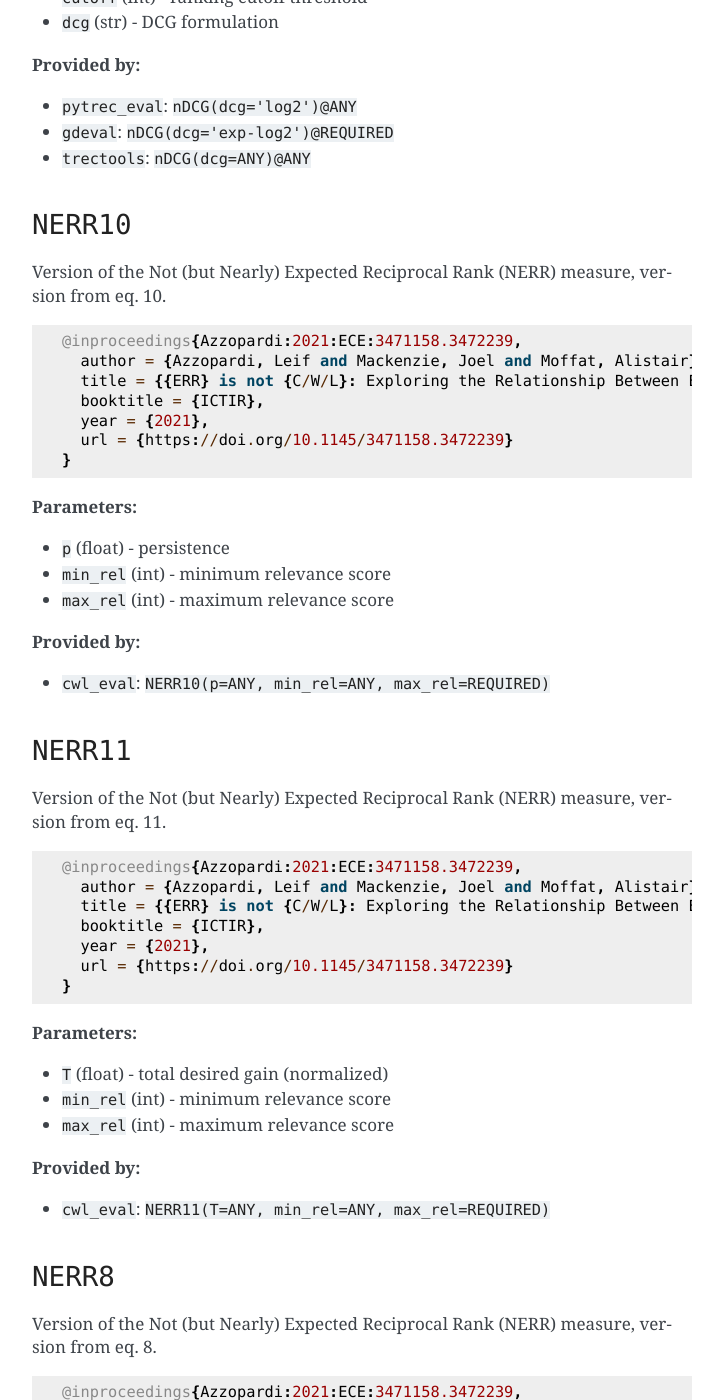
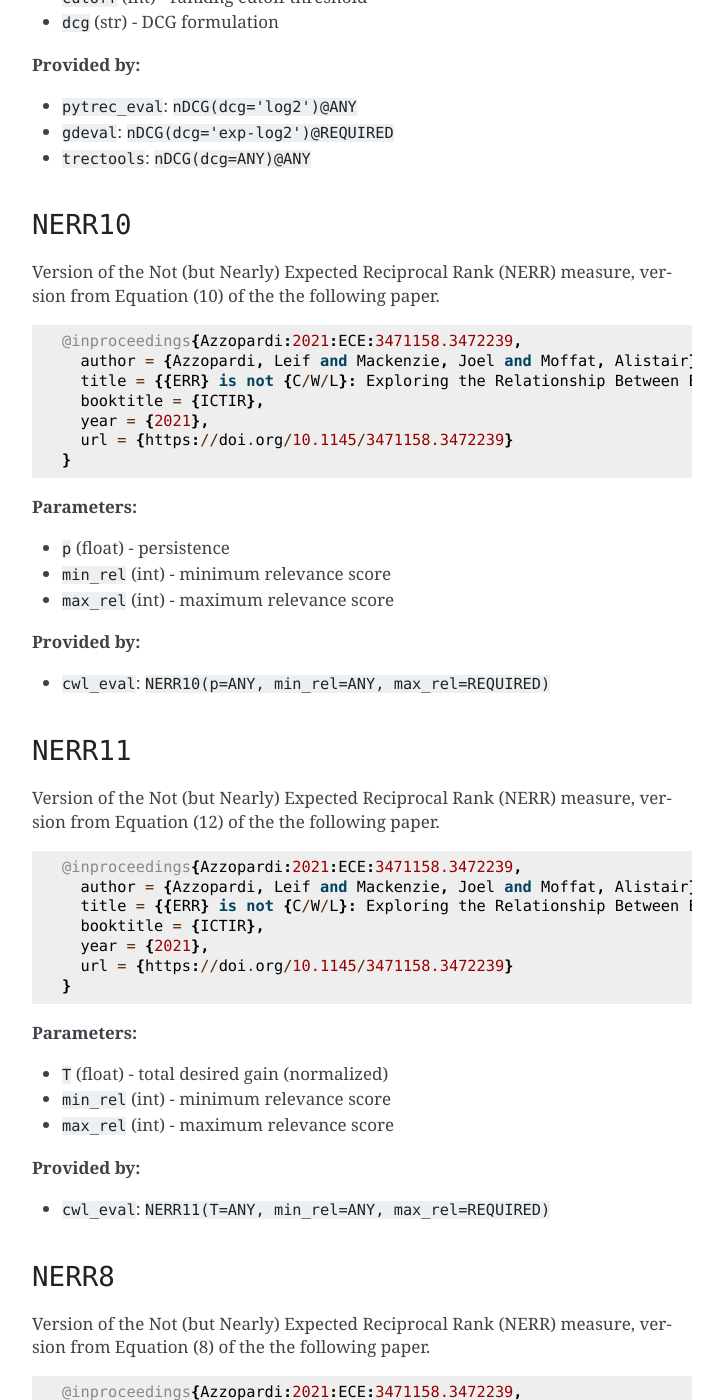
Before and after one commit to terrierteam/ir_measures, a Sphinx documentation site: the page built from docs/measures.rst, in a window 1280 px wide and 1400 px high, scrolled down 4122 px. Shown: the whole window, without its empty margins (388-1111 px from the left). Built offline with Sphinx 7.4.7, drawn with Linux system fonts in a browser that asks for light colours; some of the changed text lies outside the part shown.

Commit message:
regenerated documentation

```diff
--- a/docs/measures.rst
+++ b/docs/measures.rst
@@ -239,7 +239,7 @@ It is normalized wrt. the Ideal NDCG, i.e. documents ranked in descending order
 -------------------------
 
 
-Version of the Not (but Nearly) Expected Reciprocal Rank (NERR) measure, version from eq. 10.
+Version of the Not (but Nearly) Expected Reciprocal Rank (NERR) measure, version from Equation (10) of the the following paper.
 
 ::
 
@@ -268,7 +268,7 @@ Version of the Not (but Nearly) Expected Reciprocal Rank (NERR) measure, version
 -------------------------
 
 
-Version of the Not (but Nearly) Expected Reciprocal Rank (NERR) measure, version from eq. 11.
+Version of the Not (but Nearly) Expected Reciprocal Rank (NERR) measure, version from Equation (12) of the the following paper.
 
 ::
 
@@ -297,7 +297,7 @@ Version of the Not (but Nearly) Expected Reciprocal Rank (NERR) measure, version
 -------------------------
 
 
-Version of the Not (but Nearly) Expected Reciprocal Rank (NERR) measure, version from eq. 8.
+Version of the Not (but Nearly) Expected Reciprocal Rank (NERR) measure, version from Equation (8) of the the following paper.
 
 ::
 
@@ -326,7 +326,7 @@ Version of the Not (but Nearly) Expected Reciprocal Rank (NERR) measure, version
 -------------------------
 
 
-Version of the Not (but Nearly) Expected Reciprocal Rank (NERR) measure, version from eq. 9.
+Version of the Not (but Nearly) Expected Reciprocal Rank (NERR) measure, version from Equation (9) of the the following paper.
 
 ::
 
```
